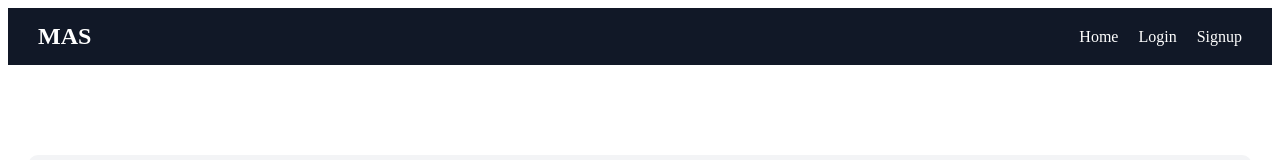
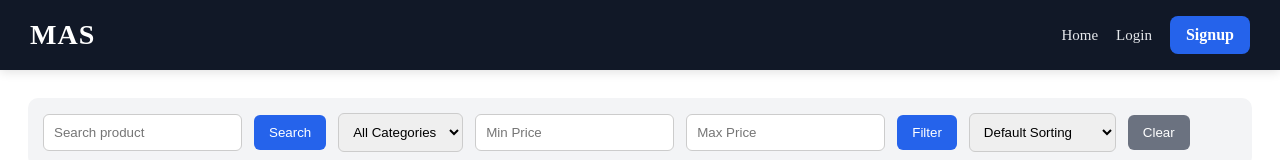
Before and after one commit to Suranjan16/MAS-Ecommerce-Frontend, a React (Vite) app: page / in a window 1280 px wide. Shown: the top 160 px of the page. Built offline with nearby package versions, Linux system fonts and the light colour scheme; no server answers.

Commit message:
feat: add profile navigation and navbar profile access

```diff
--- a/src/components/Navbar.jsx
+++ b/src/components/Navbar.jsx
@@ -1,13 +1,16 @@
 import { Link, useNavigate } from "react-router-dom";
+
 import { toast } from "react-toastify";
 
 function Navbar() {
 
-    const token = localStorage.getItem("token");
+    const navigate = useNavigate();
 
-    const role = localStorage.getItem("role");
+    const token =
+        localStorage.getItem("token");
 
-    const navigate = useNavigate();
+    const role =
+        localStorage.getItem("role");
 
     const handleLogout = () => {
 
@@ -15,7 +18,9 @@ function Navbar() {
 
         localStorage.removeItem("role");
 
-        toast.success("Logout successful");
+        toast.success(
+            "Logout successful"
+        );
 
         navigate("/login");
 
@@ -23,35 +28,20 @@ function Navbar() {
     };
 
     return (
-        <div
-            style={{
-                display: "flex",
-                justifyContent: "space-between",
-                alignItems: "center",
-                padding: "15px 30px",
-                backgroundColor: "#111827",
-                color: "white",
-                position: "sticky",
-                top: 0,
-                zIndex: 1000
-            }}
-        >
+        <nav style={navbarStyle}>
 
-            <h2
-                style={{
-                    margin: 0
-                }}
+            <div style={logoStyle}>
+
+                <Link
+                    to="/home"
+                    style={logoLinkStyle}
                 >
                     MAS
-            </h2>
+                </Link>
 
-            <div
-                style={{
-                    display: "flex",
-                    gap: "20px",
-                    alignItems: "center"
-                }}
-            >
+            </div>
+
+            <div style={navLinksStyle}>
 
                 <Link
                     to="/home"
@@ -62,13 +52,18 @@ function Navbar() {
 
                 {
                     token && (
-                        <>
+
                         <Link
                             to="/cart"
                             style={linkStyle}
                         >
                             Cart
                         </Link>
+                    )
+                }
+
+                {
+                    token && (
 
                         <Link
                             to="/orders"
@@ -76,23 +71,36 @@ function Navbar() {
                         >
                             Orders
                         </Link>
-                        </>
                     )
                 }
 
                 {
                     role === "ADMIN" && (
+
                         <Link
                             to="/admin"
                             style={linkStyle}
                         >
-                            Admin Dashboard
+                            Admin
+                        </Link>
+                    )
+                }
+
+                {
+                    token && (
+
+                        <Link
+                            to="/profile"
+                            style={profileStyle}
+                        >
+                            Profile
                         </Link>
                     )
                 }
 
                 {
                     !token ? (
+
                         <>
                             <Link
                                 to="/login"
@@ -103,22 +111,17 @@ function Navbar() {
 
                             <Link
                                 to="/signup"
-                                style={linkStyle}
+                                style={signupButtonStyle}
                             >
                                 Signup
                             </Link>
                         </>
+
                     ) : (
+
                         <button
                             onClick={handleLogout}
-                            style={{
-                                padding: "8px 14px",
-                                border: "none",
-                                backgroundColor: "#ef4444",
-                                color: "white",
-                                borderRadius: "6px",
-                                cursor: "pointer"
-                            }}
+                            style={logoutButtonStyle}
                         >
                             Logout
                         </button>
@@ -127,14 +130,79 @@ function Navbar() {
 
             </div>
 
-        </div>
+        </nav>
     );
 }
 
-const linkStyle = {
+const navbarStyle = {
+    position: "fixed",
+    top: 0,
+    left: 0,
+    right: 0,
+    height: "70px",
+    backgroundColor: "#111827",
+    display: "flex",
+    justifyContent: "space-between",
+    alignItems: "center",
+    padding: "0 30px",
+    zIndex: 1000,
+    boxShadow:
+        "0 2px 10px rgba(0,0,0,0.12)"
+};
+
+const logoStyle = {
+    display: "flex",
+    alignItems: "center"
+};
+
+const logoLinkStyle = {
     color: "white",
     textDecoration: "none",
-    fontWeight: "500"
+    fontSize: "28px",
+    fontWeight: "bold",
+    letterSpacing: "1px"
+};
+
+const navLinksStyle = {
+    display: "flex",
+    alignItems: "center",
+    gap: "18px"
+};
+
+const linkStyle = {
+    color: "#e5e7eb",
+    textDecoration: "none",
+    fontWeight: "500",
+    fontSize: "15px"
+};
+
+const profileStyle = {
+    padding: "10px 14px",
+    borderRadius: "50px",
+    backgroundColor: "#2563eb",
+    color: "white",
+    textDecoration: "none",
+    fontWeight: "bold",
+    fontSize: "14px"
+};
+
+const signupButtonStyle = {
+    padding: "10px 16px",
+    borderRadius: "8px",
+    backgroundColor: "#2563eb",
+    color: "white",
+    textDecoration: "none",
+    fontWeight: "bold"
+};
+
+const logoutButtonStyle = {
+    padding: "10px 16px",
+    border: "none",
+    borderRadius: "8px",
+    backgroundColor: "#ef4444",
+    color: "white",
+    fontWeight: "bold",
+    cursor: "pointer"
 };
 
 export default Navbar;
```
Lines whose indentation alone changed are shown as unchanged.
